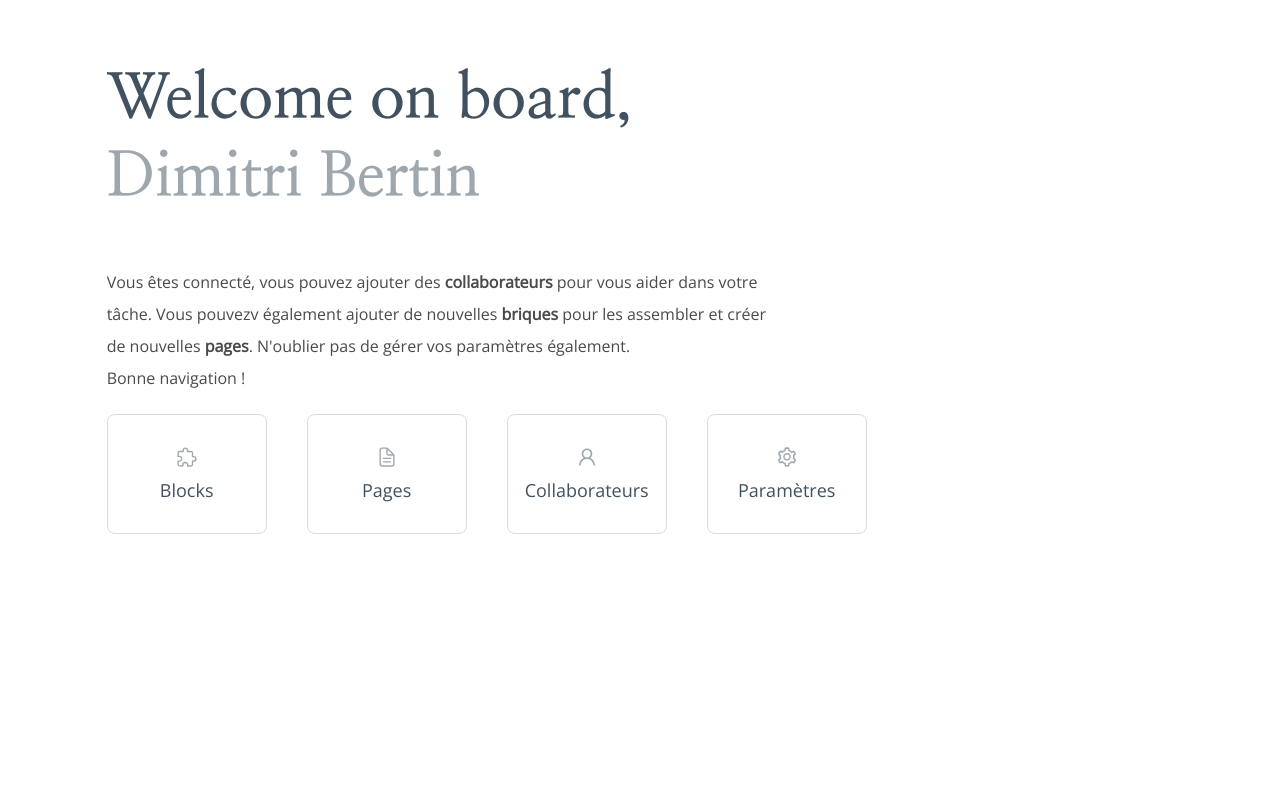
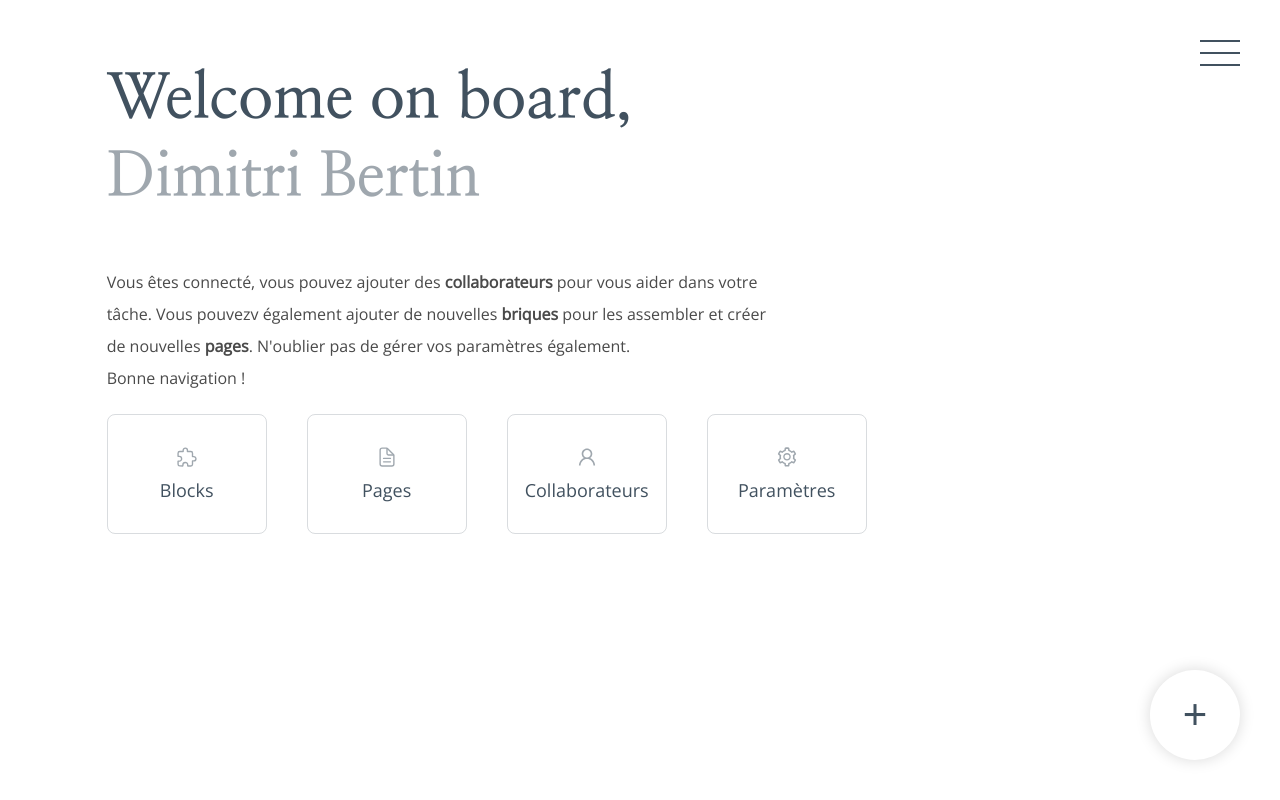
Before and after one commit to DimitriBertin/bicket, a React (Create React App) app: page / in a window 1280 px wide. Built offline with nearby package versions, Linux system fonts and the light colour scheme; no server answers; sample sign-in values are in the browser's storage.

Commit message:
Add layoyt

```diff
--- a/src/components/AppRoutes.tsx
+++ b/src/components/AppRoutes.tsx
@@ -1,8 +1,10 @@
 import * as RouteComponent from 'pages'
 import { Routes, Route } from 'react-router-dom'
+import Layout from './Layout'
 
 export default function AppRoutes() {
   return (
+    <Layout>
       <Routes>
         <Route path="/" element={<RouteComponent.Home />} />
         <Route path="/profile" element={<RouteComponent.Profile />} />
@@ -11,5 +13,6 @@ export default function AppRoutes() {
         <Route path="/settings" element={<RouteComponent.Settings />} />
         <Route path="/users" element={<RouteComponent.Users />} />
       </Routes>
+    </Layout>
   )
 }
--- /dev/null
+++ b/src/components/Layout/index.tsx
@@ -0,0 +1,31 @@
+import style from './style.module.scss'
+import { useState } from 'react'
+import clsx from 'clsx'
+import { Menu } from 'components'
+
+type Props = {
+  children: React.ReactChild | React.ReactChild[]
+}
+
+export default function Layout({ children }: Props) {
+  const [isOpen, setOpen] = useState(false)
+
+  return (
+    <div className={style.block}>
+      <header>
+        <button type="button" className={style.menuButton} onClick={() => setOpen(!isOpen)}>
+          <span></span>
+          <span></span>
+          <span></span>
+        </button>
+        <div className={clsx(style.menu, isOpen && style.isOpen)}>
+          <Menu />
+        </div>
+      </header>
+      <main className={style.container}>{children}</main>
+      <button type="button" className={style.addButton}>
+        +
+      </button>
+    </div>
+  )
+}
--- /dev/null
+++ b/src/components/Layout/style.module.scss
@@ -0,0 +1,113 @@
+@import 'styles/core.scss';
+@import 'styles/mixins.scss';
+
+.block {
+  .container {
+    padding: toRem(60) 0;
+
+    @include container;
+  }
+
+  .menuButton {
+    position: fixed;
+    top: toRem(40);
+    right: toRem(40);
+    width: toRem(40);
+    height: toRem(26);
+    display: flex;
+    flex-direction: column;
+    justify-content: space-between;
+    padding: 0;
+    border: 0;
+    background: none;
+    z-index: 10;
+    cursor: pointer;
+
+    span {
+      width: 100%;
+      height: 2px;
+      background: $blue--grey;
+    }
+  }
+
+  .menu {
+    position: fixed;
+    top: 0;
+    left: 0;
+    width: 100%;
+    height: 100%;
+    z-index: 9;
+    padding: toRem(40);
+    background: rgba($blue--grey, 0.95);
+    transition: all .3s ease;
+    display: none;
+    align-items: center;
+
+    &.isOpen {
+      display: flex;
+    }
+
+    ul {
+      list-style: none;
+      li {
+        margin-bottom: toRem(20);
+      }
+
+      a {
+        position: relative;
+        font-size: toRem(32);
+        color: white;
+        text-decoration: none;
+
+        svg {
+          width: toRem(24);
+          height: toRem(24);
+          margin-right: toRem(10);
+          opacity: 0.5;
+        }
+
+        &:after {
+          content: "";
+          position: absolute;
+          bottom: 0;
+          left: 0;
+          width: 100%;
+          height: 1px;
+          background: rgba(white, 0.5);
+          transform: scaleX(0);
+          transform-origin: center left;
+          transition: all .3s ease;
+        }
+
+        &:hover {
+          &:after {
+            transform: scaleX(1);
+          }
+        }
+      }
+    }
+  }
+
+  .addButton {
+    position: fixed;
+    bottom: toRem(40);
+    right: toRem(40);
+    border: 0;
+    background: white;
+    border-radius: 50%;
+    font-size: toRem(42);
+    width: toRem(90);
+    height: toRem(90);
+    padding: 0;
+    cursor: pointer;
+    transition: all .3s ease;
+    color: $blue--grey;
+    z-index: 10;
+    @include shadow;
+
+    &:hover {
+      color: $primary;
+      transform: scale(1.1);
+    }
+  }
+}
--- a/src/components/index.tsx
+++ b/src/components/index.tsx
@@ -3,4 +3,5 @@ export { default as AppRoutes } from './AppRoutes'
 
 export { default as SubmitButton } from './SubmitButton'
 export { default as Field } from './Field'
+export { default as Layout } from './Layout'
 export { default as Menu } from './Menu'
--- a/src/pages/Blocks/index.tsx
+++ b/src/pages/Blocks/index.tsx
@@ -1,3 +1,9 @@
-export default function Pages() {
-  return <div></div>
+import style from 'styles/pages/pages.module.scss'
+
+export default function Blocks() {
+  return (
+    <div className={style.block}>
+      <h1 className={style.title}>Briques</h1>
+    </div>
+  )
 }
--- a/src/pages/Pages/index.tsx
+++ b/src/pages/Pages/index.tsx
@@ -1,3 +1,9 @@
+import style from 'styles/pages/pages.module.scss'
+
 export default function Pages() {
-  return <div></div>
+  return (
+    <div className={style.block}>
+      <h1 className={style.title}>Pages</h1>
+    </div>
+  )
 }
--- a/src/pages/Profile.tsx
+++ b/src/pages/Profile.tsx
@@ -1,3 +1,9 @@
+import style from 'styles/pages/pages.module.scss'
+
 export default function Profile() {
-  return <div></div>
+  return (
+    <div className={style.block}>
+      <h1 className={style.title}>Profile</h1>
+    </div>
+  )
 }
--- a/src/pages/Settings.tsx
+++ b/src/pages/Settings.tsx
@@ -1,3 +1,9 @@
+import style from 'styles/pages/pages.module.scss'
+
 export default function Settings() {
-  return <div></div>
+  return (
+    <div className={style.block}>
+      <h1 className={style.title}>Paramètres</h1>
+    </div>
+  )
 }
--- a/src/pages/Users/index.tsx
+++ b/src/pages/Users/index.tsx
@@ -1,3 +1,9 @@
+import style from 'styles/pages/pages.module.scss'
+
 export default function Users() {
-  return <div></div>
+  return (
+    <div className={style.block}>
+      <h1 className={style.title}>Collaborateurs</h1>
+    </div>
+  )
 }
--- a/src/styles/core.scss
+++ b/src/styles/core.scss
@@ -1,4 +1,4 @@
-$primary: #099880;
+$primary: #C9591B;
 $blue--light: #F1FDFF;
 $blue--grey: #41515F;
 $grey: #4A4A4A;
--- a/src/styles/pages/home.module.scss
+++ b/src/styles/pages/home.module.scss
@@ -2,14 +2,9 @@
 @import './../mixins.scss';
 
 .block {
-  padding: toRem(60) 0;
-
-  .container {
-    @include container;
-  }
-
   .title {
     @include title;
+
     a {
       position: relative;
       text-decoration: none;
--- /dev/null
+++ b/src/styles/pages/pages.module.scss
@@ -0,0 +1,8 @@
+@import './../core.scss';
+@import './../mixins.scss';
+
+.block {
+  .title {
+    @include title;
+  }
+}
```
Lines whose indentation alone changed are shown as unchanged.
